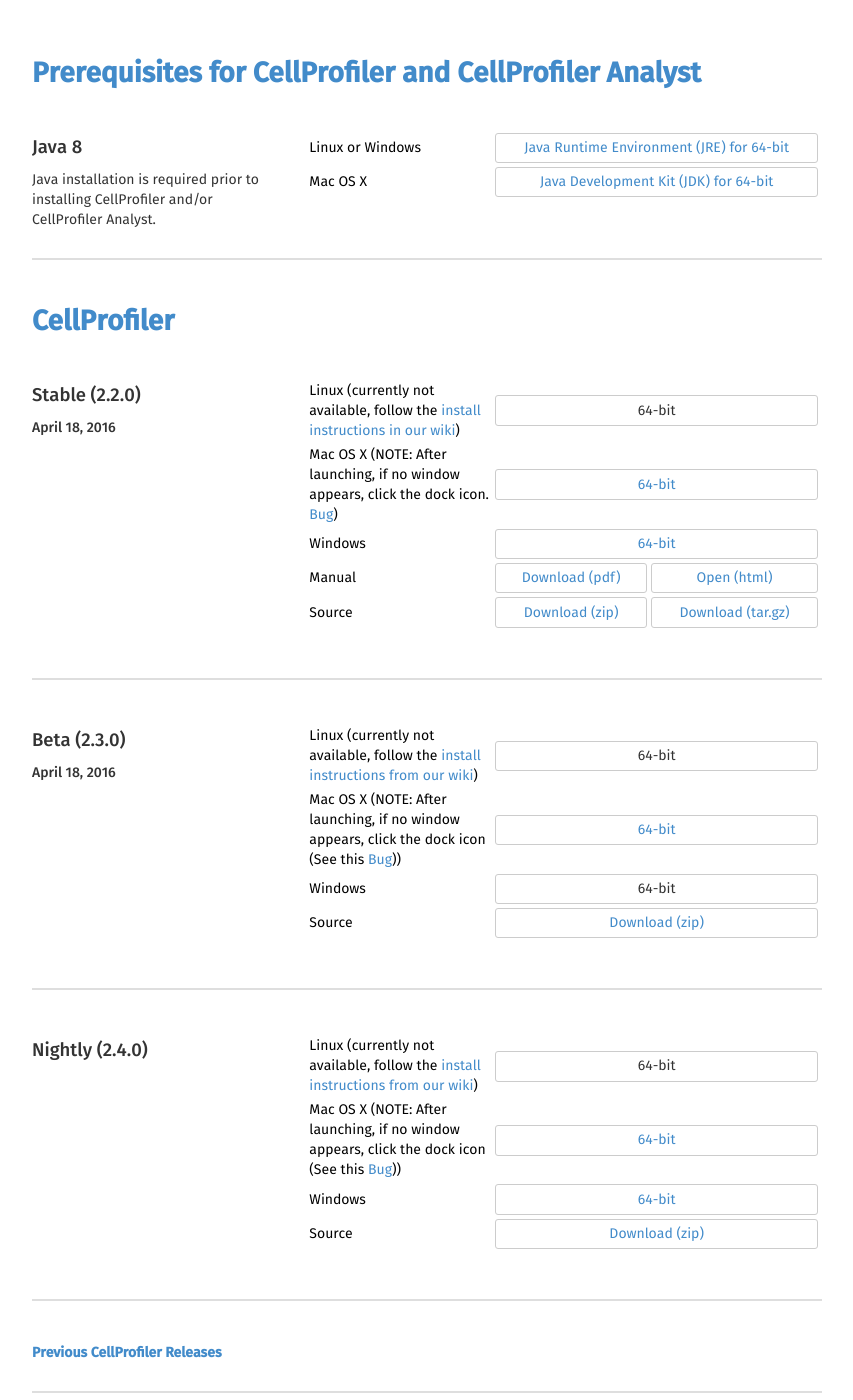
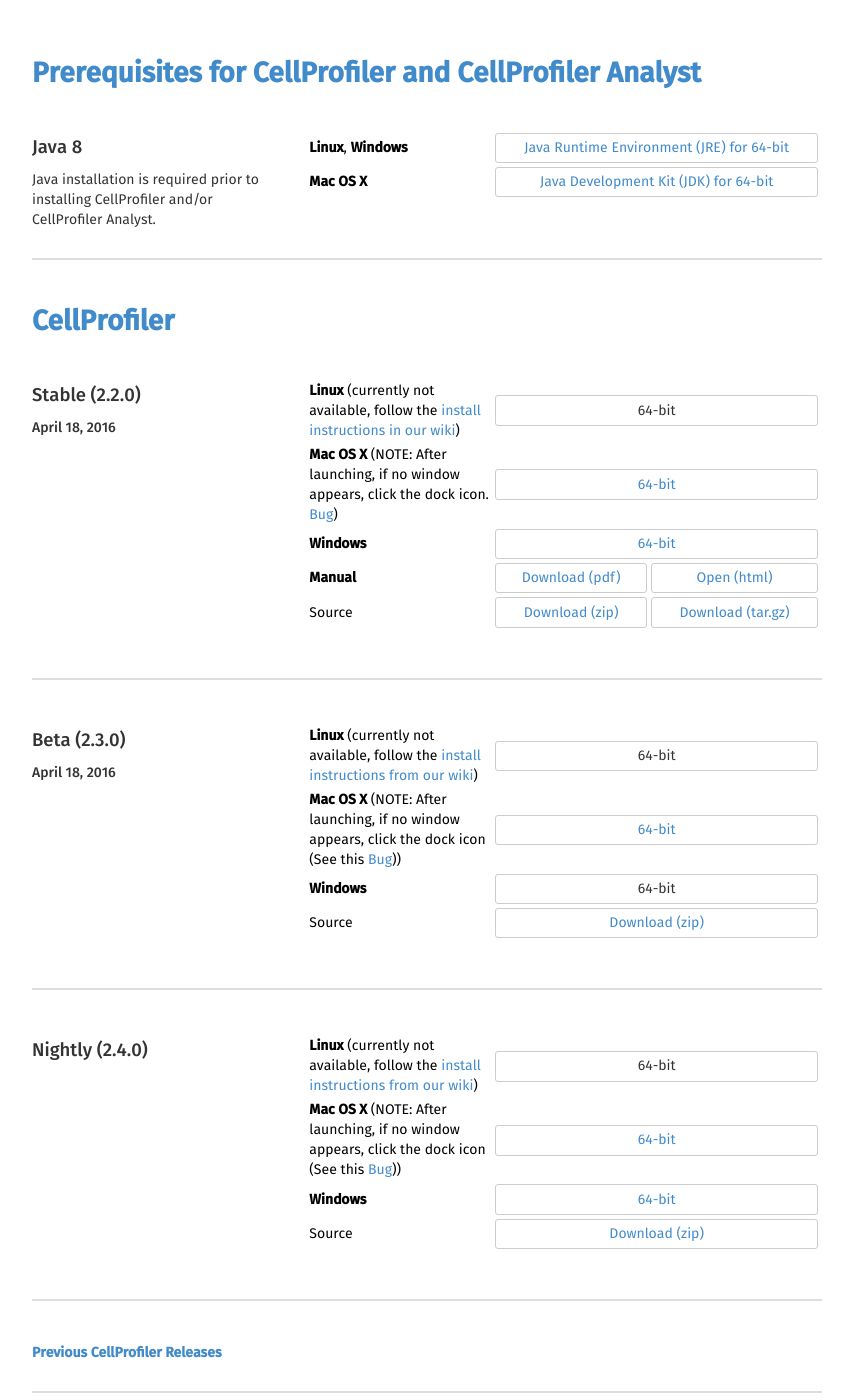
Before and after one commit to CellProfiler/cellprofiler.github.com-backup, a Jekyll site: the page built from releases/index.html, in a window 1280 px wide and 1400 px high. Shown: the whole window, without its empty margins (213-1066 px from the left). Built offline with Jekyll 4.4.1, drawn with Linux system fonts in a browser that asks for light colours; some of the changed text lies outside the part shown.

Commit message:
releases: minor layout changes

```diff
--- a/releases/index.html
+++ b/releases/index.html
@@ -17,13 +17,13 @@
     <table class="table-features table-installers">
       <tbody>
         <tr>
-          <td class="inst-type">Linux or Windows</td>
+          <td class="inst-type"><b>Linux</b>, <b>Windows</b></td>
 
           <td colspan="2"><a href="http://www.oracle.com/technetwork/java/javase/downloads/jre8-downloads-2133155.html"><div class="inst-button">Java Runtime Environment (JRE) for 64-bit</div></a></td>
         </tr>
 
         <tr>
-          <td class="inst-type">Mac OS X</td>
+          <td class="inst-type"><b>Mac OS X</b></td>
 
           <td colspan="2"><a href="http://www.oracle.com/technetwork/java/javase/downloads/jdk8-downloads-2133151.html"><div class="inst-button">Java Development Kit (JDK) for 64-bit</div></a></td>
         </tr>
@@ -47,25 +47,25 @@
     <table class="table-features table-installers">
       <tbody>
         <tr>
-          <td class="inst-type">Linux (currently not available, follow the <a href="https://github.com/CellProfiler/CellProfiler/wiki/Source-installation-%28Linux%29">install instructions in our wiki</a>)</td>
+          <td class="inst-type"><b>Linux</b> (currently not available, follow the <a href="https://github.com/CellProfiler/CellProfiler/wiki/Source-installation-%28Linux%29">install instructions in our wiki</a>)</td>
 
           <td colspan="2"><div class="inst-button">64-bit</div></td>
         </tr>
 
         <tr>
-          <td class="inst-type">Mac OS X (NOTE: After launching, if no window appears, click the dock icon. <a href="https://github.com/CellProfiler/CellProfiler/issues/1738">Bug</a>)</td>
+          <td class="inst-type"><b>Mac OS X</b> (NOTE: After launching, if no window appears, click the dock icon. <a href="https://github.com/CellProfiler/CellProfiler/issues/1738">Bug</a>)</td>
 
           <td colspan="2"><a href="http://cellprofiler-org.s3.amazonaws.com/CellProfiler.dmg"><div class="inst-button">64-bit</div></a></td>
         </tr>
 
         <tr>
-          <td class="inst-type">Windows</td>
+          <td class="inst-type"><b>Windows</b></td>
 
           <td colspan="2"><a href="http://d1zymp9ayga15t.cloudfront.net/releases/2.2.0/CellProfiler-2.2.0.exe"><div class="inst-button">64-bit</div></a></td>
         </tr>
 
         <tr>
-          <td class="inst-type">Manual</td>
+          <td class="inst-type"><b>Manual</b></td>
 
           <td><a href="http://d1zymp9ayga15t.cloudfront.net/content/Documentation/cp2.1.0_manual_0c7fb94.pdf"><div class="inst-button">Download (pdf)</div></a></td>
           <td><a href="http://d1zymp9ayga15t.cloudfront.net/CPmanual/index.html"><div class="inst-button">Open (html)</div></a></td>
@@ -95,19 +95,19 @@
     <table class="table-features table-installers">
       <tbody>
         <tr>
-          <td class="inst-type">Linux (currently not available, follow the <a href="https://github.com/CellProfiler/CellProfiler/wiki/Source-installation-%28Linux%29">install instructions from our wiki</a>)</td>
+          <td class="inst-type"><b>Linux</b> (currently not available, follow the <a href="https://github.com/CellProfiler/CellProfiler/wiki/Source-installation-%28Linux%29">install instructions from our wiki</a>)</td>
 
           <td colspan="2"><div class="inst-button">64-bit</div></td>
         </tr>
 
         <tr>
-          <td class="inst-type">Mac OS X (NOTE: After launching, if no window appears, click the dock icon (See this <a href="https://github.com/CellProfiler/CellProfiler/issues/1738">Bug</a>))</td>
+          <td class="inst-type"><b>Mac OS X</b> (NOTE: After launching, if no window appears, click the dock icon (See this <a href="https://github.com/CellProfiler/CellProfiler/issues/1738">Bug</a>))</td>
 
           <td colspan="2"><a href="http://d1zymp9ayga15t.cloudfront.net/CellProfiler-beta.dmg"><div class="inst-button">64-bit</div></a></td>
         </tr>
 
         <tr>
-          <td class="inst-type">Windows</td>
+          <td class="inst-type"><b>Windows</b></td>
 
           <td colspan="2"><div class="inst-button">64-bit</div></td>
         </tr>
@@ -135,19 +135,19 @@
     <table class="table-features table-installers">
       <tbody>
         <tr>
-          <td class="inst-type">Linux (currently not available, follow the <a href="https://github.com/CellProfiler/CellProfiler/wiki/Source-installation-%28Linux%29">install instructions from our wiki</a>)</td>
+          <td class="inst-type"><b>Linux</b> (currently not available, follow the <a href="https://github.com/CellProfiler/CellProfiler/wiki/Source-installation-%28Linux%29">install instructions from our wiki</a>)</td>
 
           <td colspan="2"><div class="inst-button">64-bit</div></td>
         </tr>
 
         <tr>
-          <td class="inst-type">Mac OS X (NOTE: After launching, if no window appears, click the dock icon (See this <a href="https://github.com/CellProfiler/CellProfiler/issues/1738">Bug</a>))</td>
+          <td class="inst-type"><b>Mac OS X</b> (NOTE: After launching, if no window appears, click the dock icon (See this <a href="https://github.com/CellProfiler/CellProfiler/issues/1738">Bug</a>))</td>
 
           <td colspan="2"><a href="http://d1zymp9ayga15t.cloudfront.net/CellProfiler-nightly.dmg"><div class="inst-button">64-bit</div></a></td>
         </tr>
 
         <tr>
-          <td class="inst-type">Windows</td>
+          <td class="inst-type"><b>Windows</b></td>
 
           <td colspan="2"><a href="http://d1zymp9ayga15t.cloudfront.net/CellProfiler-nightly.exe"><div class="inst-button">64-bit</div></a></td>
         </tr>
@@ -181,19 +181,19 @@
     <table class="table-features table-installers">
       <tbody>
         <tr>
-          <td class="inst-type">Mac OS X (NOTE: After selecting properties file, if no window appears, click the dock icon (See this <a href="https://github.com/CellProfiler/CellProfiler/issues/1738">Bug</a>))</td>
+          <td class="inst-type"><b>Mac OS X</b> (NOTE: After selecting properties file, if no window appears, click the dock icon (See this <a href="https://github.com/CellProfiler/CellProfiler/issues/1738">Bug</a>))</td>
 
           <td colspan="2"><a href="http://d1zymp9ayga15t.cloudfront.net/CellProfiler-Analyst-stable.dmg"><div class="inst-button">64-bit</div></a></td>
         </tr>
 
         <tr>
-          <td class="inst-type">Windows</td>
+          <td class="inst-type"><b>Windows</b></td>
 
           <td colspan="2"><a href="http://d1zymp9ayga15t.cloudfront.net/CellProfiler-Analyst-stable.exe"><div class="inst-button">64-bit</div></a></td>
         </tr>
 
         <tr>
-          <td class="inst-type">Manual</td>
+          <td class="inst-type"><b>Manual</b></td>
 
           <td><a href="http://d1zymp9ayga15t.cloudfront.net/content/Documentation/cpa2_manual.pdf"><div class="inst-button">Download (pdf)</div></a></td>
           <td><a href="http://cellprofiler.org/CPA"><div class="inst-button">Open (html)</div></a></td>
@@ -223,14 +223,14 @@
       <tbody>
 
         <tr>
-          <td class="inst-type">Mac OS X (NOTE: After selecting properties file, if no window appears, click the dock icon (See this <a href="https://github.com/CellProfiler/CellProfiler/issues/1738">Bug</a>))</td>
+          <td class="inst-type"><b>Mac OS X</b> (NOTE: After selecting properties file, if no window appears, click the dock icon (See this <a href="https://github.com/CellProfiler/CellProfiler/issues/1738">Bug</a>))</td>
 
           <td><a href="http://d1zymp9ayga15t.cloudfront.net/CellProfiler-Analyst-nightly.dmg"><div class="inst-button">64-bit</div></a></td>
 
         </tr>
 
         <tr>
-          <td class="inst-type">Windows</td>
+          <td class="inst-type"><b>Windows</b></td>
 
           <td><a href="http://d1zymp9ayga15t.cloudfront.net/CellProfiler-Analyst-nightly.exe"><div class="inst-button">64-bit</div></a></td>
         </tr>
```
